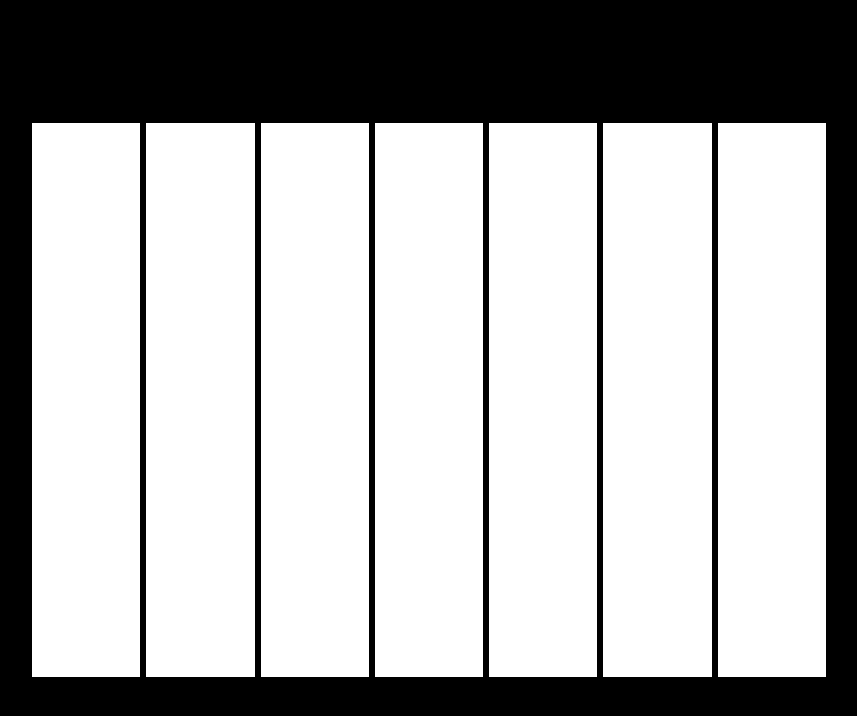
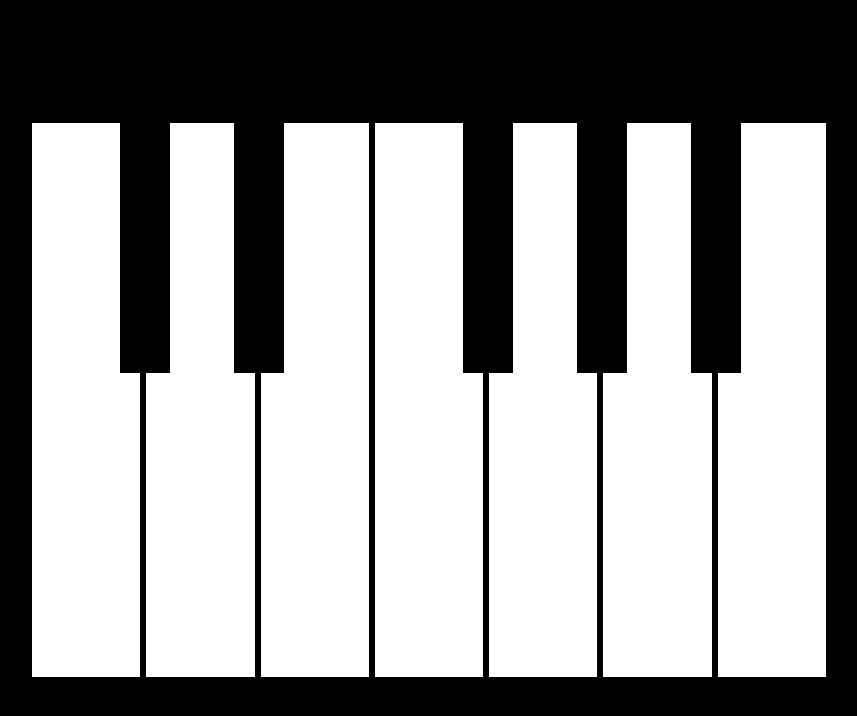
Before and after one commit to igaurab/somin-projects, a plain HTML site: page js-piano/index.html in a window 1280 px wide. Shown: the whole page, without its empty margins (211-1068 px from the left). Drawn offline with Linux system fonts and the light colour scheme.

Commit message:
Add minor keys

```diff
--- a/js-piano/index.html
+++ b/js-piano/index.html
@@ -9,13 +9,25 @@
 </head>
 <body>
     <div class="container">
-        <div class="keys sa"></div>
-        <div class="keys re"></div>
-        <div class="keys ga"></div>
-        <div class="keys ma"></div>
-        <div class="keys pa"></div>
-        <div class="keys dha"></div>
-        <div class="keys ni"></div>
+        <div class="keys sa">
+            <div class="black-keys sa2"></div>
+        </div>
+        <div class="keys re">
+            <div class="black-keys re2"></div>
+        </div>
+        <div class="keys ga">
+        </div>
+        <div class="keys ma">
+            <div class="black-keys ma2"></div>
+        </div>
+        <div class="keys pa">
+            <div class="black-keys pa2"></div>
+        </div>
+        <div class="keys dha">
+            <div class="black-keys dha2"></div>
+        </div>
+        <div class="keys ni">
+        </div>
     </div>
     <audio id="sa" src="notes/C.mp3"></audio>
     <audio id="re" src="notes/D.mp3"></audio>
@@ -24,6 +36,13 @@
     <audio id="pa" src="notes/G.mp3"></audio>
     <audio id="dha" src="notes/A.mp3"></audio>
     <audio id="ni" src="notes/B.mp3"></audio>
+
+
+    <audio id="Db" src="notes/Db.mp3"></audio>
+    <audio id="Eb" src="notes/Eb.mp3"></audio>
+    <audio id="Gb" src="notes/Gb.mp3"></audio>
+    <audio id="Ab" src="notes/Ab.mp3"></audio>
+    <audio id="Bb" src="notes/Bb.mp3"></audio>
 </body>
 <script src="./main.js"></script>
 </html>
--- a/js-piano/main.js
+++ b/js-piano/main.js
@@ -13,6 +13,20 @@ const ma1 = document.querySelector('#ma')
 const pa1 = document.querySelector('#pa')
 const dha1 = document.querySelector('#dha')
 const ni1 = document.querySelector('#ni')
+
+
+const sa2 = document.querySelector('.sa')
+const re2 = document.querySelector('.re')
+const ma2 = document.querySelector('.ma')
+const pa2 = document.querySelector('.pa')
+const dha2 = document.querySelector('.dha')
+
+
+const Db = document.querySelector('#Db')
+const Ab  = document.querySelector('#Ab')
+const Eb  = document.querySelector('#Eb')
+const Gb = document.querySelector('#Gb')
+const Bb = document.querySelector('#Bb')
 
 
 
--- a/js-piano/style.css
+++ b/js-piano/style.css
@@ -3,7 +3,9 @@
     padding: 0;
     box-sizing: border-box;
 }
-
+:root{
+    --left: 11vh;
+}
 body{
     background: black;
 }
@@ -15,9 +17,17 @@ body{
 
 }
 .keys{
+    display: flex;
     height: 70vh;
     width: 14.28vh;
     background-color: white;
     border: 3px solid #000;
     cursor: pointer;
 }
+.black-keys {
+    height: 250px;
+    width: 50px;
+    background:black;
+    position: relative;
+    left: var(--left)
+}
```
